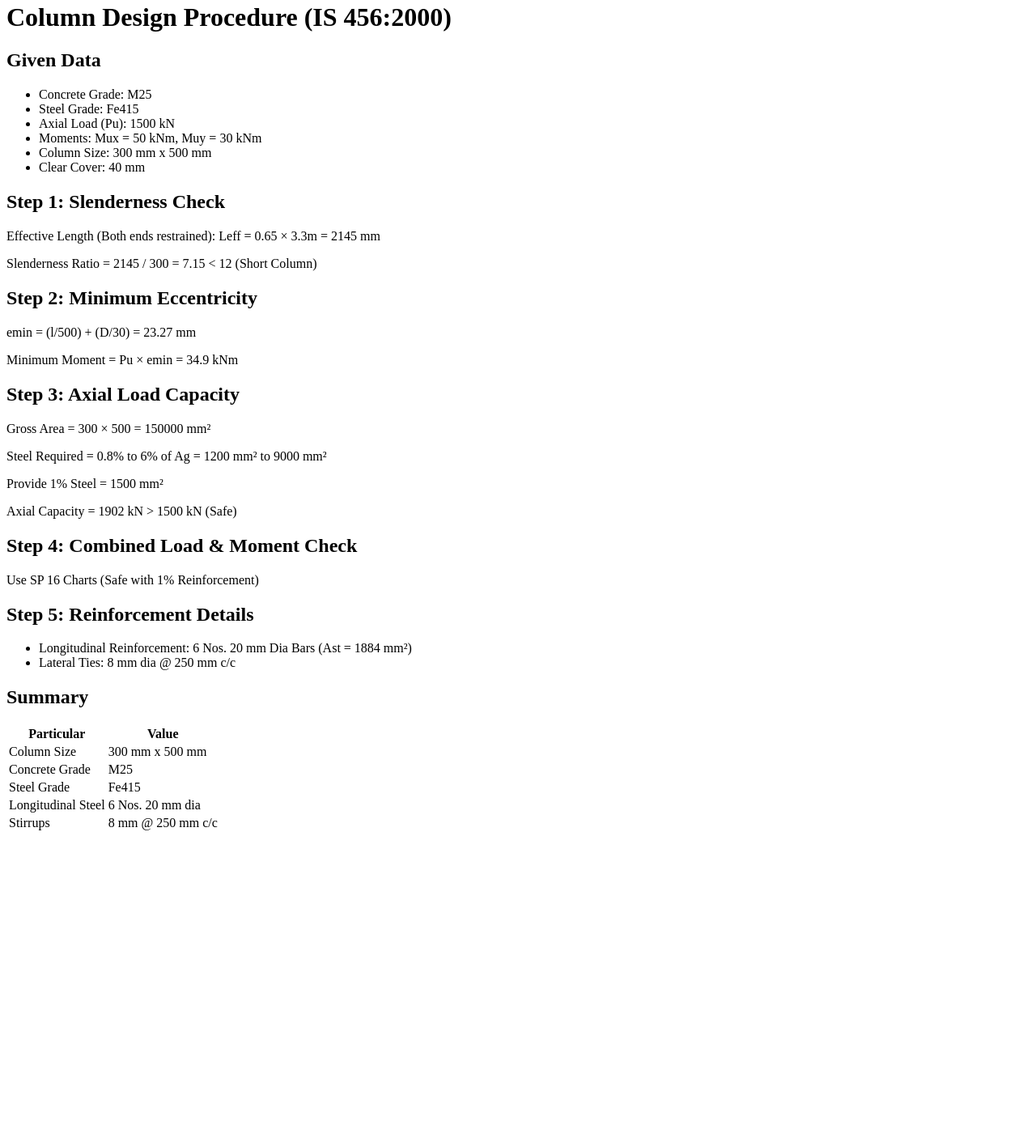
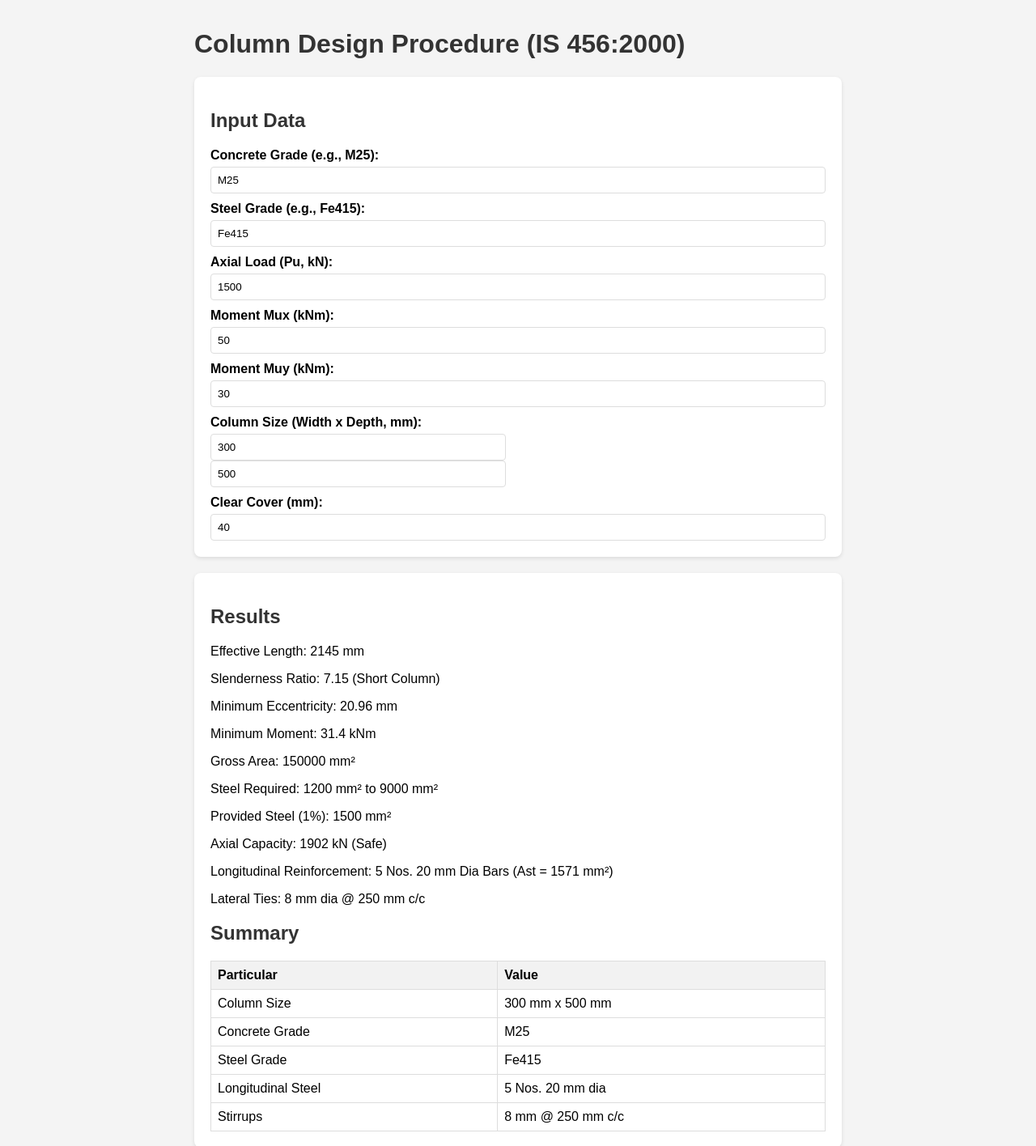
Before and after one commit to civilstudio2208/column-design-website, a plain HTML site: page index.html in a window 1280 px wide. Shown: the part 5-1421 px from the top of the page at 81% size. Before the commit the page ends 1042 px from the top, so only its background shows below. Drawn offline with Linux system fonts and the light colour scheme.

Commit message:
Update index.html

```diff
--- a/index.html
+++ b/index.html
@@ -1,44 +1,161 @@
-<h1>Column Design Procedure (IS 456:2000)</h1>
+<!DOCTYPE html>
+<html lang="en">
+<head>
+    <meta charset="UTF-8">
+    <meta name="viewport" content="width=device-width, initial-scale=1.0">
+    <title>Column Design (IS 456:2000)</title>
+    <style>
+        body {
+            font-family: Arial, sans-serif;
+            max-width: 800px;
+            margin: 0 auto;
+            padding: 20px;
+            background-color: #f4f4f4;
+        }
+        h1, h2 {
+            color: #333;
+        }
+        .input-section, .result-section {
+            background: #fff;
+            padding: 20px;
+            border-radius: 8px;
+            box-shadow: 0 2px 5px rgba(0,0,0,0.1);
+            margin-bottom: 20px;
+        }
+        label {
+            display: block;
+            margin: 10px 0 5px;
+            font-weight: bold;
+        }
+        input {
+            width: 100%;
+            padding: 8px;
+            border: 1px solid #ddd;
+            border-radius: 4px;
+            box-sizing: border-box;
+        }
+        table {
+            width: 100%;
+            border-collapse: collapse;
+            margin-top: 10px;
+        }
+        th, td {
+            border: 1px solid #ddd;
+            padding: 8px;
+            text-align: left;
+        }
+        th {
+            background-color: #f2f2f2;
+        }
+    </style>
+</head>
+<body>
+    <h1>Column Design Procedure (IS 456:2000)</h1>
 
-<h2>Given Data</h2>
-<ul>
-  <li>Concrete Grade: M25</li>
-  <li>Steel Grade: Fe415</li>
-  <li>Axial Load (Pu): 1500 kN</li>
-  <li>Moments: Mux = 50 kNm, Muy = 30 kNm</li>
-  <li>Column Size: 300 mm x 500 mm</li>
-  <li>Clear Cover: 40 mm</li>
-</ul>
+    <div class="input-section">
+        <h2>Input Data</h2>
+        <label>Concrete Grade (e.g., M25):</label>
+        <input type="text" id="concreteGrade" value="M25" oninput="calculate()">
 
-<h2>Step 1: Slenderness Check</h2>
-<p>Effective Length (Both ends restrained): Leff = 0.65 × 3.3m = 2145 mm</p>
-<p>Slenderness Ratio = 2145 / 300 = 7.15 &lt; 12 (Short Column)</p>
+        <label>Steel Grade (e.g., Fe415):</label>
+        <input type="text" id="steelGrade" value="Fe415" oninput="calculate()">
 
-<h2>Step 2: Minimum Eccentricity</h2>
-<p>emin = (l/500) + (D/30) = 23.27 mm</p>
-<p>Minimum Moment = Pu × emin = 34.9 kNm</p>
+        <label>Axial Load (Pu, kN):</label>
+        <input type="number" id="axialLoad" value="1500" oninput="calculate()">
 
-<h2>Step 3: Axial Load Capacity</h2>
-<p>Gross Area = 300 × 500 = 150000 mm²</p>
-<p>Steel Required = 0.8% to 6% of Ag = 1200 mm² to 9000 mm²</p>
-<p>Provide 1% Steel = 1500 mm²</p>
-<p>Axial Capacity = 1902 kN &gt; 1500 kN (Safe)</p>
+        <label>Moment Mux (kNm):</label>
+        <input type="number" id="mux" value="50" oninput="calculate()">
 
-<h2>Step 4: Combined Load & Moment Check</h2>
-<p>Use SP 16 Charts (Safe with 1% Reinforcement)</p>
+        <label>Moment Muy (kNm):</label>
+        <input type="number" id="muy" value="30" oninput="calculate()">
 
-<h2>Step 5: Reinforcement Details</h2>
-<ul>
-  <li>Longitudinal Reinforcement: 6 Nos. 20 mm Dia Bars (Ast = 1884 mm²)</li>
-  <li>Lateral Ties: 8 mm dia @ 250 mm c/c</li>
-</ul>
+        <label>Column Size (Width x Depth, mm):</label>
+        <input type="number" id="width" value="300" style="width: 48%; margin-right: 4%;" oninput="calculate()">
+        <input type="number" id="depth" value="500" style="width: 48%;" oninput="calculate()">
 
-<h2>Summary</h2>
-<table>
-  <tr><th>Particular</th><th>Value</th></tr>
-  <tr><td>Column Size</td><td>300 mm x 500 mm</td></tr>
-  <tr><td>Concrete Grade</td><td>M25</td></tr>
-  <tr><td>Steel Grade</td><td>Fe415</td></tr>
-  <tr><td>Longitudinal Steel</td><td>6 Nos. 20 mm dia</td></tr>
-  <tr><td>Stirrups</td><td>8 mm @ 250 mm c/c</td></tr>
-</table>
+        <label>Clear Cover (mm):</label>
+        <input type="number" id="clearCover" value="40" oninput="calculate()">
+    </div>
+
+    <div class="result-section">
+        <h2>Results</h2>
+        <div id="slenderness"></div>
+        <div id="eccentricity"></div>
+        <div id="axialCapacity"></div>
+        <div id="reinforcement"></div>
+        <h2>Summary</h2>
+        <table id="summaryTable">
+            <tr><th>Particular</th><th>Value</th></tr>
+        </table>
+    </div>
+
+    <script>
+        function calculate() {
+            // Get input values
+            const concreteGrade = document.getElementById('concreteGrade').value;
+            const steelGrade = document.getElementById('steelGrade').value;
+            const Pu = parseFloat(document.getElementById('axialLoad').value) || 0;
+            const Mux = parseFloat(document.getElementById('mux').value) || 0;
+            const Muy = parseFloat(document.getElementById('muy').value) || 0;
+            const width = parseFloat(document.getElementById('width').value) || 0;
+            const depth = parseFloat(document.getElementById('depth').value) || 0;
+            const clearCover = parseFloat(document.getElementById('clearCover').value) || 0;
+
+            // Step 1: Slenderness Check (Assuming effective length = 3.3m)
+            const Leff = 0.65 * 3300; // mm
+            const slendernessRatio = Leff / width;
+            const isShortColumn = slendernessRatio < 12 ? "Short Column" : "Long Column";
+            document.getElementById('slenderness').innerHTML = `
+                <p>Effective Length: ${Leff} mm</p>
+                <p>Slenderness Ratio: ${slendernessRatio.toFixed(2)} (${isShortColumn})</p>
+            `;
+
+            // Step 2: Minimum Eccentricity
+            const emin = (Leff / 500) + (depth / 30);
+            const minMoment = (Pu * emin / 1000).toFixed(1); // kNm
+            document.getElementById('eccentricity').innerHTML = `
+                <p>Minimum Eccentricity: ${emin.toFixed(2)} mm</p>
+                <p>Minimum Moment: ${minMoment} kNm</p>
+            `;
+
+            // Step 3: Axial Load Capacity
+            const Ag = width * depth; // mm²
+            const minSteel = 0.008 * Ag; // 0.8%
+            const maxSteel = 0.06 * Ag; // 6%
+            const providedSteel = 0.01 * Ag; // 1%
+            const fck = parseInt(concreteGrade.slice(1)); // Extract number from M25
+            const fy = parseInt(steelGrade.slice(2)); // Extract number from Fe415
+            const axialCapacity = (0.4 * fck * (Ag - providedSteel) + 0.67 * fy * providedSteel) / 1000; // kN
+            const isSafe = axialCapacity > Pu ? "Safe" : "Unsafe";
+            document.getElementById('axialCapacity').innerHTML = `
+                <p>Gross Area: ${Ag} mm²</p>
+                <p>Steel Required: ${minSteel.toFixed(0)} mm² to ${maxSteel.toFixed(0)} mm²</p>
+                <p>Provided Steel (1%): ${providedSteel.toFixed(0)} mm²</p>
+                <p>Axial Capacity: ${axialCapacity.toFixed(0)} kN (${isSafe})</p>
+            `;
+
+            // Step 4 & 5: Reinforcement (Simplified)
+            const barDia = 20; // Assuming 20 mm bars
+            const numBars = Math.ceil(providedSteel / (Math.PI * barDia * barDia / 4));
+            const Ast = numBars * (Math.PI * barDia * barDia / 4);
+            document.getElementById('reinforcement').innerHTML = `
+                <p>Longitudinal Reinforcement: ${numBars} Nos. ${barDia} mm Dia Bars (Ast = ${Ast.toFixed(0)} mm²)</p>
+                <p>Lateral Ties: 8 mm dia @ 250 mm c/c</p>
+            `;
+
+            // Summary Table
+            document.getElementById('summaryTable').innerHTML = `
+                <tr><th>Particular</th><th>Value</th></tr>
+                <tr><td>Column Size</td><td>${width} mm x ${depth} mm</td></tr>
+                <tr><td>Concrete Grade</td><td>${concreteGrade}</td></tr>
+                <tr><td>Steel Grade</td><td>${steelGrade}</td></tr>
+                <tr><td>Longitudinal Steel</td><td>${numBars} Nos. ${barDia} mm dia</td></tr>
+                <tr><td>Stirrups</td><td>8 mm @ 250 mm c/c</td></tr>
+            `;
+        }
+
+        // Initial calculation
+        calculate();
+    </script>
+</body>
+</html>
```
